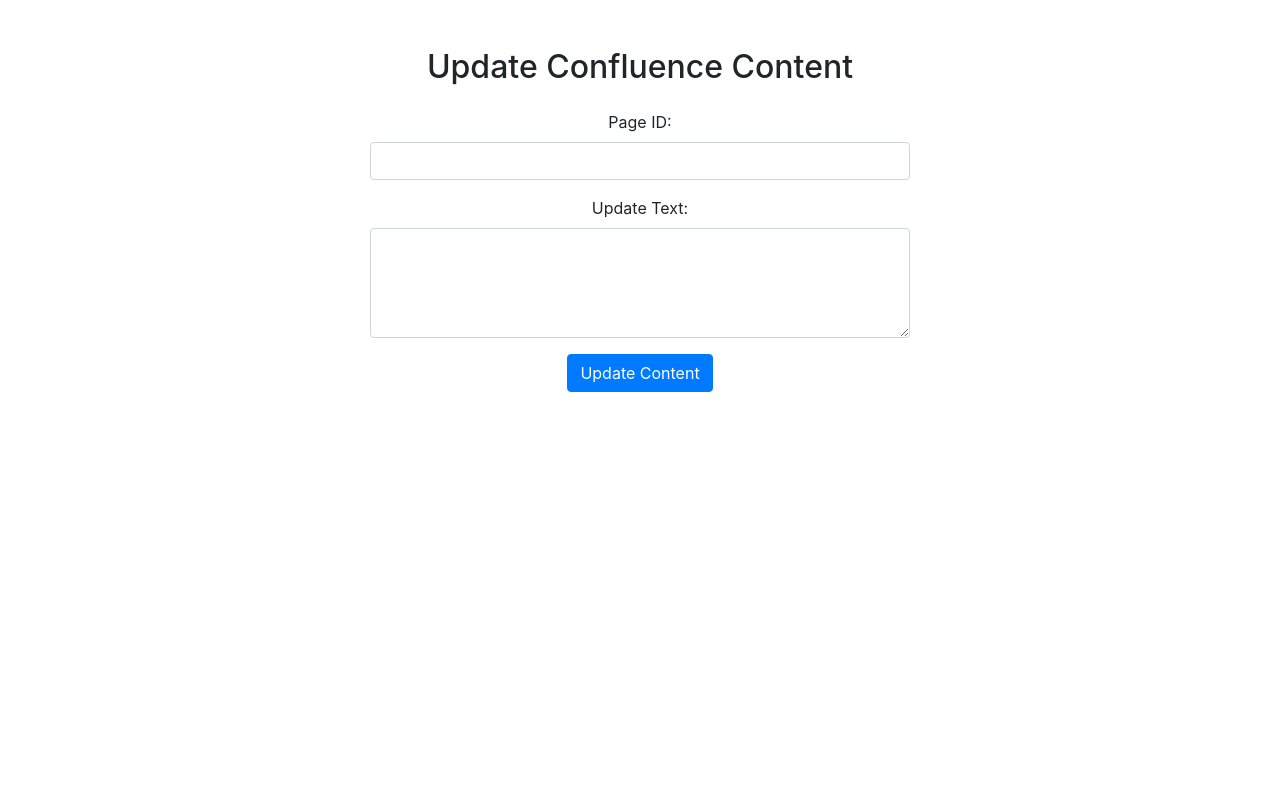
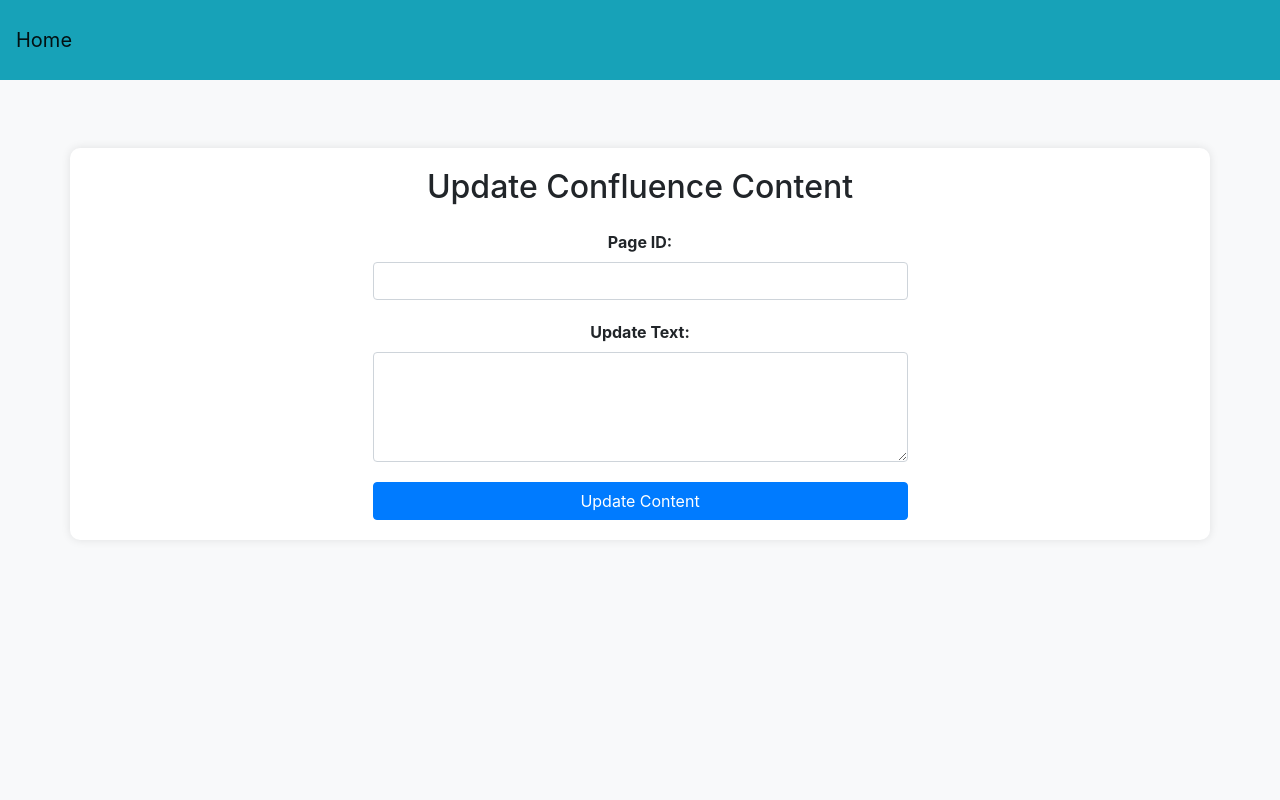
Before and after one commit to YannickWa/socialknowledge, a Django app: page /confluence/update_confluence_content/ in a window 1280 px wide. Run offline with Django 4.2, Linux system fonts and the light colour scheme; some libraries are stand-ins or nearby versions.

Commit message:
Update Content gefixt und Style-Updates

```diff
--- a/confluence/templates/update_confluence_content.html
+++ b/confluence/templates/update_confluence_content.html
@@ -1,4 +1,53 @@
+<!DOCTYPE html>
+<html lang="en">
+
+<head>
+    <meta charset="UTF-8">
+    <meta name="viewport" content="width=device-width, initial-scale=1.0">
     <link href="https://stackpath.bootstrapcdn.com/bootstrap/4.5.2/css/bootstrap.min.css" rel="stylesheet">
+    <style>
+        .navbar {
+            background-color: #87CEEB; /* Light blueish color for the navbar */
+            height: 80px; /* Make the navbar taller */
+        }
+
+        body {
+            background-color: #f8f9fa; /* Set your preferred background color */
+            padding-top: 100px; /* Added padding-top for the fixed navbar */
+            text-align: center; /* Center the content */
+        }
+
+        .container {
+            background-color: #fff; /* White background for the container */
+            border-radius: 10px; /* Rounded corners for the container */
+            padding: 20px; /* Add some padding */
+            box-shadow: 0 0 10px rgba(0, 0, 0, 0.1); /* Add a subtle box shadow */
+        }
+
+        .form-group {
+            margin-bottom: 20px; /* Add space between form groups */
+        }
+
+        label {
+            font-weight: bold; /* Make labels bold */
+        }
+
+        textarea {
+            resize: vertical; /* Allow vertical resizing of the textarea */
+        }
+
+        button[type="submit"] {
+            width: 100%; /* Make the submit button full width */
+        }
+    </style>
+    <title>Update Confluence Content</title>
+</head>
+
+<body>
+
+    <nav class="navbar navbar-expand-lg navbar-light fixed-top bg-info">
+        <a class="navbar-brand" href="http://127.0.0.1:8000/confluence/">Home</a>
+    </nav>
 
     <div class="container mt-5">
         <h2 class="text-center mb-4">Update Confluence Content</h2>
@@ -23,3 +72,7 @@
             </div>
         </div>
     </div>
+
+</body>
+
+</html>
--- a/confluence/urls.py
+++ b/confluence/urls.py
@@ -9,5 +9,6 @@ urlpatterns = [
     path('step1/', step_1, name='step1'),
     path('step2/', step_2, name='step2'),
     path('step3/', step_3, name='step3'),
+    # path('update_confluence_content/', update_confluence_content, name='update_confluence_content'),
     path('update_confluence_content/', update_confluence_content, name='update_confluence_content'),
 ]
```
Also changed, not shown: confluence/templates/confluence_space_info.html (+18 -6 lines), confluence/templates/index.html (+47 -8 lines), confluence/templates/space_input_form.html (+25 -3 lines), confluence/templates/step1.html (+4 -4 lines), confluence/views.py (+16 -1 lines). Lines whose indentation alone changed are shown as unchanged.
